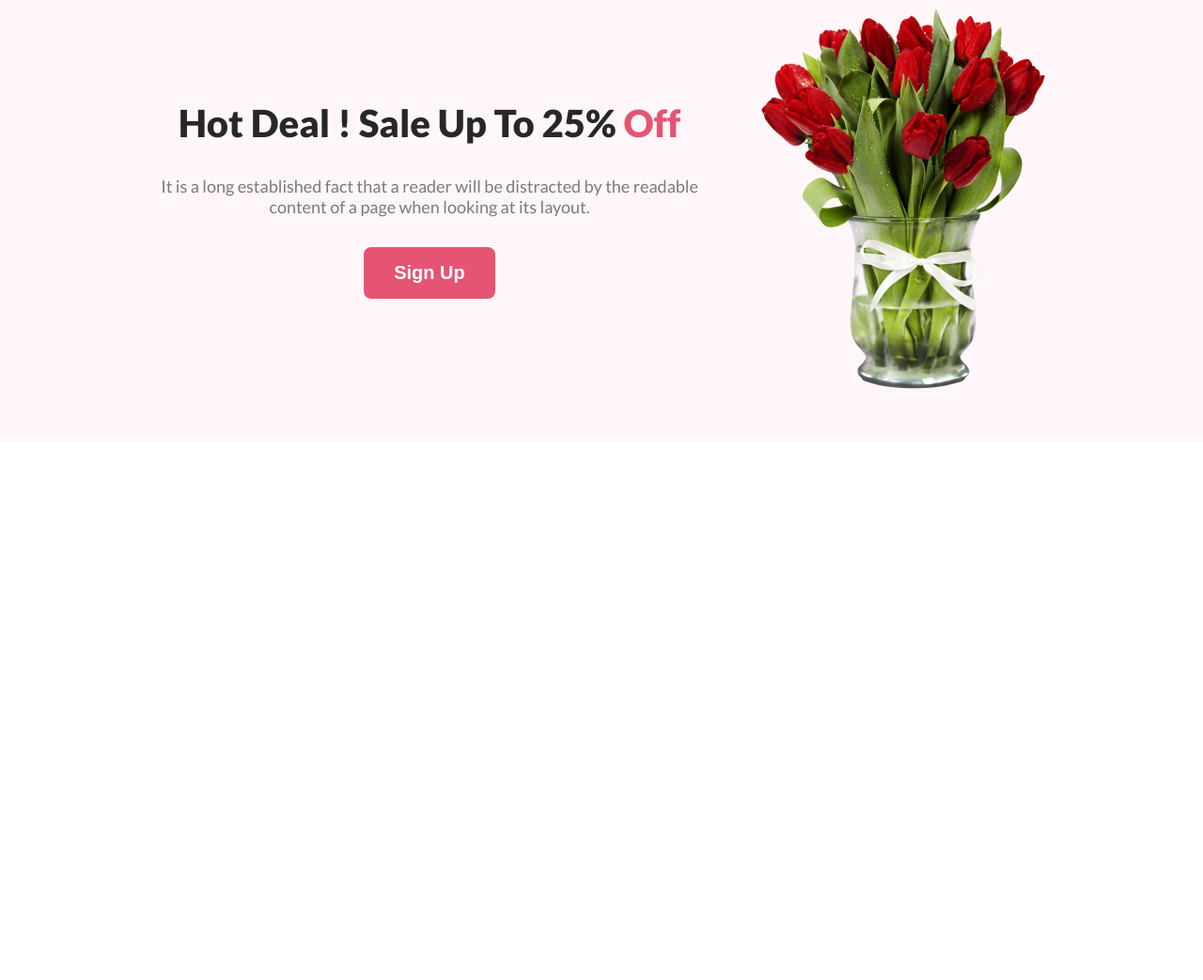
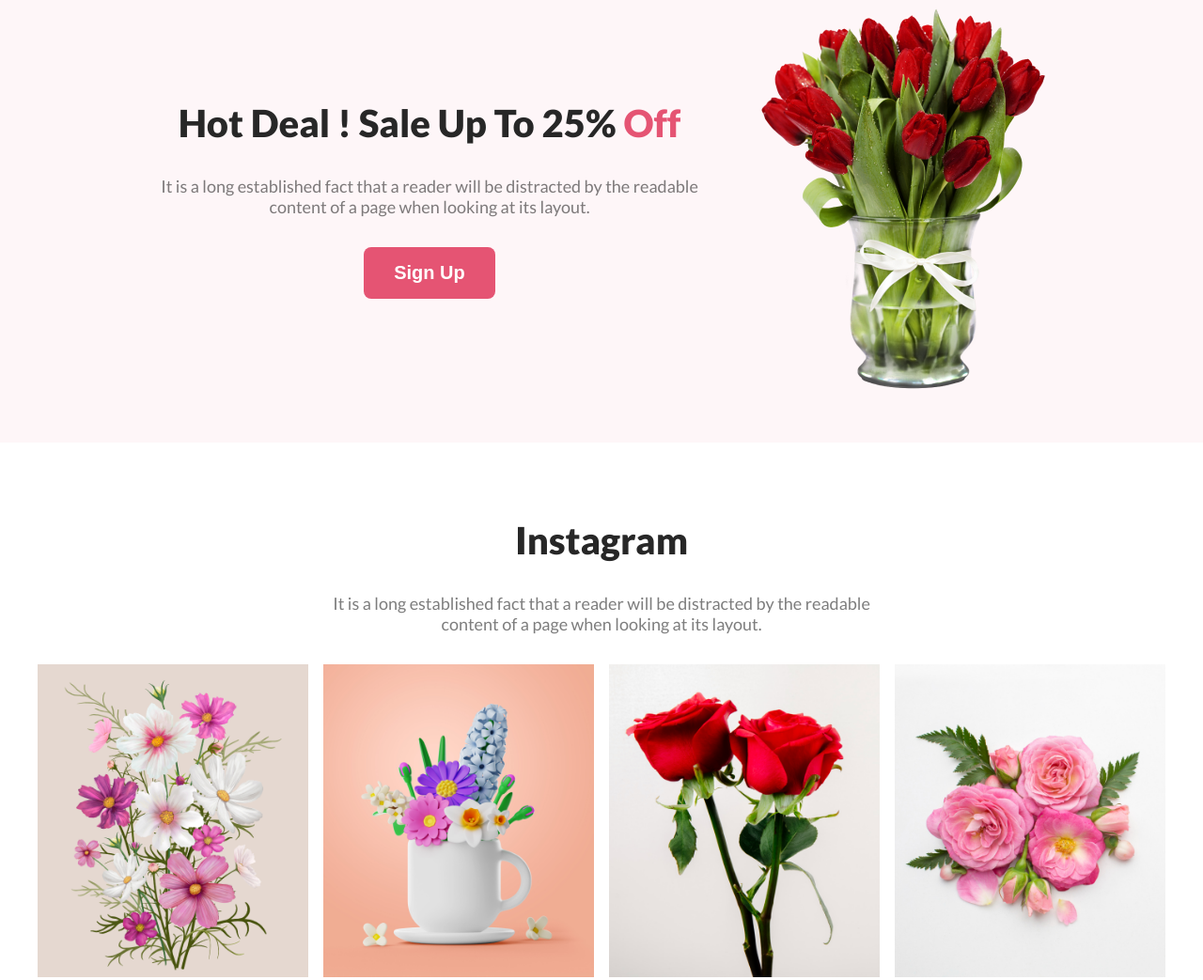
Before and after one commit to mehediy/flower-shop, a plain HTML site: page index.html in a window 1280 px wide. Shown: the part 1755-2798 px from the top of the page at 94% size. Before the commit the page ends 2226 px from the top, so only its background shows below. Drawn offline with Linux system fonts and the light colour scheme.

Commit message:
added gallery section

```diff
--- a/assets/styles/style.css
+++ b/assets/styles/style.css
@@ -168,14 +168,32 @@ body {
 }
 
 .promo-section .promo-info h2 span {
-    color: #E55473;
+  color: #e55473;
 }
-
 
 .promo-section .promo-info .text-primary {
   text-align: center;
 }
 
-.promo-section img {
-  /* width: 50%; */
+/* Instagram section */
+.instagram-section {
+  display: flex;
+  flex-direction: column;
+  align-items: center;
+  gap: 2rem;
 }
+
+.instagram-section .text-primary {
+  width: 600px;
+  text-align: center;
+}
+
+.instagram-section .gallery {
+  display: flex;
+  justify-content: center;
+  gap: 1rem;
+}
+
+.instagram-section .gallery .image img {
+  width: 100%;
+}
--- a/index.html
+++ b/index.html
@@ -91,6 +91,29 @@
         </div>
         <img src="./assets/images/pngwing-8.png" alt="" />
       </section>
+      <section class="container">
+        <div class="instagram-section mt-3">
+          <h2 class="heading-secondary">Instagram</h2>
+          <p class="text-primary">
+            It is a long established fact that a reader will be distracted by
+            the readable content of a page when looking at its layout.
+          </p>
+          <div class="gallery">
+            <div class="image">
+              <img src="./assets/images/Rectangle-4.png" alt="" />
+            </div>
+            <div class="image">
+              <img src="./assets/images/Rectangle-5.png" alt="" />
+            </div>
+            <div class="image">
+              <img src="./assets/images/Rectangle-6.png" alt="" />
+            </div>
+            <div class="image">
+              <img src="./assets/images/Flower-01.png" alt="" />
+            </div>
+          </div>
+        </div>
+      </section>
     </main>
     <footer></footer>
   </body>
```
